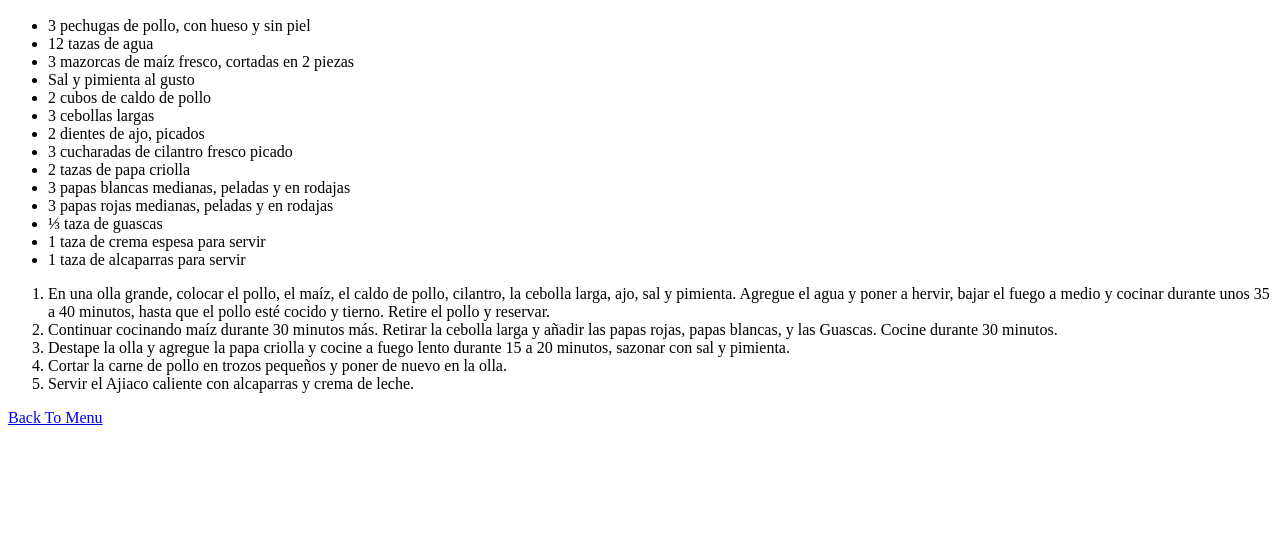
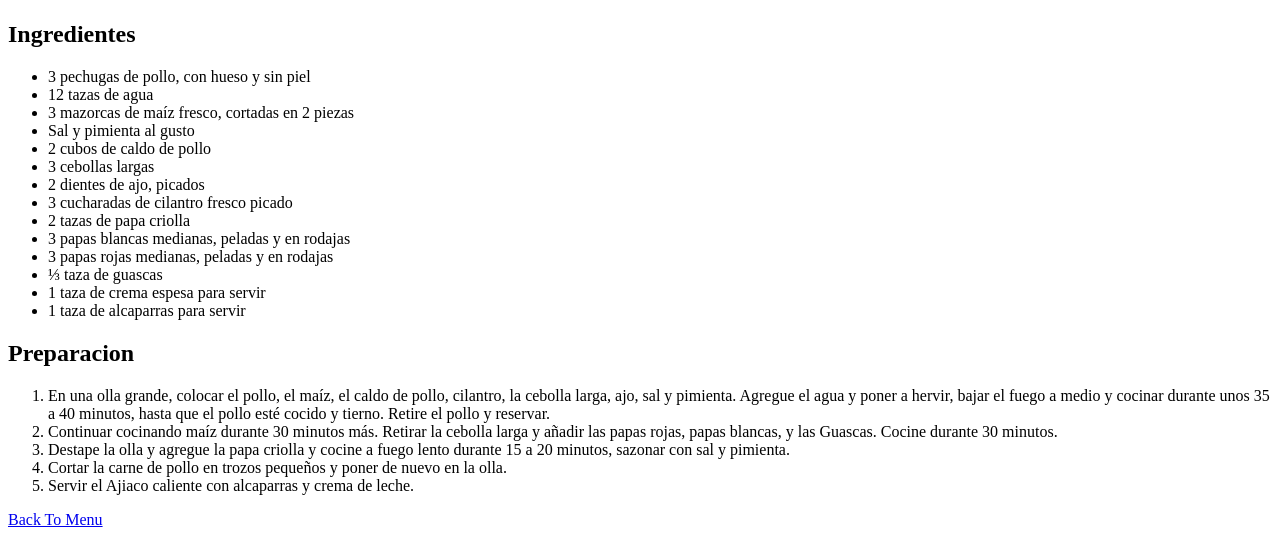
Before and after one commit to spjhon/TheOdinProject, a plain HTML site: page Project001/ajiaco.html in a window 1280 px wide. Shown: the part 360-897 px from the top of the page. Before the commit the page ends 800 px from the top, so only its background shows below. Drawn offline with Linux system fonts and the light colour scheme.

Commit message:
New commit with more details and new branch

```diff
--- a/Project001/ajiaco.html
+++ b/Project001/ajiaco.html
@@ -13,6 +13,9 @@
         <h1>AJIACO</h1>
         <p>Hay diferentes versiones de Ajiaco, pero generalmente se hace con pollo y tres tipos de papas, mazorca y una hierba llamada guascas. Esta hierba le da a esta sopa un sabor maravilloso. Es muy importante utilizar guascas y papa criolla, ya que son los ingredientes principales de este plato. El Ajiaco es uno de mis platos favoritos y es absolutamente delicioso.</p>
         <img src="https://www.mycolombianrecipes.com/wp-content/uploads/2009/03/Receta-de-Ajiaco-Colombiano.jpg" alt="Ajiaco" width="300" >
+
+        <h2>Ingredientes</h2>
+
         <ul>
             <li>3 pechugas de pollo, con hueso y sin piel</li>
             <li>12 tazas de agua</li>
@@ -30,6 +33,8 @@
             <li>1 taza de alcaparras para servir</li>
         </ul>
 
+        <h2>Preparacion</h2>
+
         <ol>
             <li>En una olla grande, colocar el pollo, el maíz, el caldo de pollo, cilantro, la cebolla larga, ajo, sal y pimienta. Agregue el agua y poner a hervir, bajar el fuego a medio y cocinar durante unos 35 a 40 minutos, hasta que el pollo esté cocido y tierno. Retire el pollo y reservar.</li>
             <li>Continuar cocinando maíz durante 30 minutos más. Retirar la cebolla larga y añadir las papas rojas, papas blancas, y las Guascas. Cocine durante 30 minutos.</li>
```
Also changed, not shown: Project001/sopa.html (+4 -0 lines), Project001/sudado.html (+4 -0 lines).
